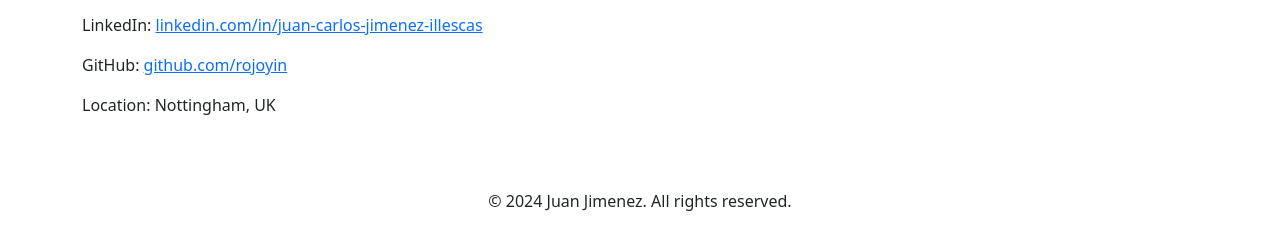
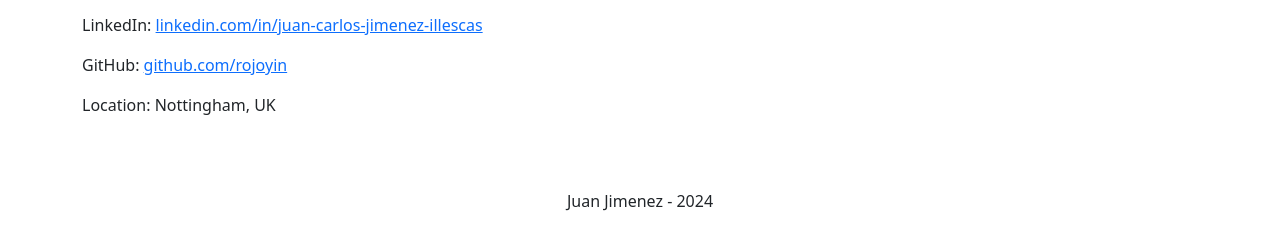
Before and after one commit to rojoyin/rojoyin, a plain HTML site: page index.html in a window 1280 px wide. Shown: the part 709-958 px from the top of the page. Drawn offline with nearby package versions, Linux system fonts and the light colour scheme.

Commit message:
Refactor footer in the index.html

```diff
--- a/index.html
+++ b/index.html
@@ -60,8 +60,12 @@
 </main>
 
 <footer class="text-center py-4">
-    <p>&copy; 2024 Juan Jimenez. All rights reserved.</p>
+    <p> Juan Jimenez - <span id="current-year"></span></p>
 </footer>
+
+<script>
+    document.getElementById('current-year').textContent = new Date().getFullYear();
+</script>
 
 <script src="https://cdn.jsdelivr.net/npm/bootstrap@5.3.0-alpha3/dist/js/bootstrap.bundle.min.js"></script>
 </body>
```
